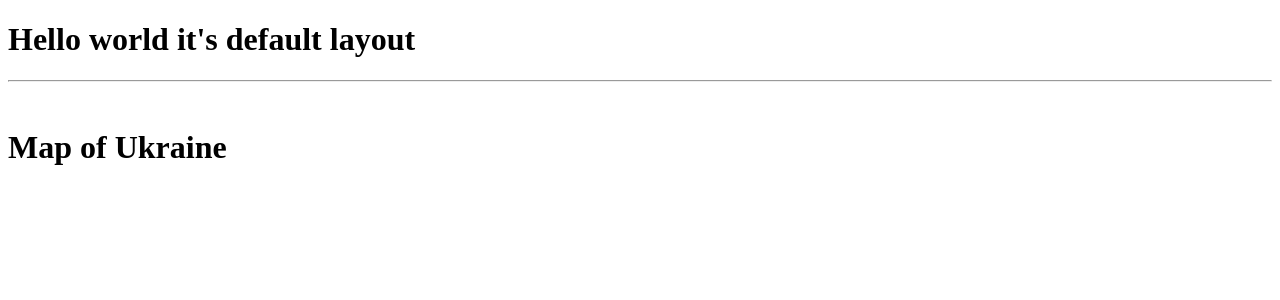
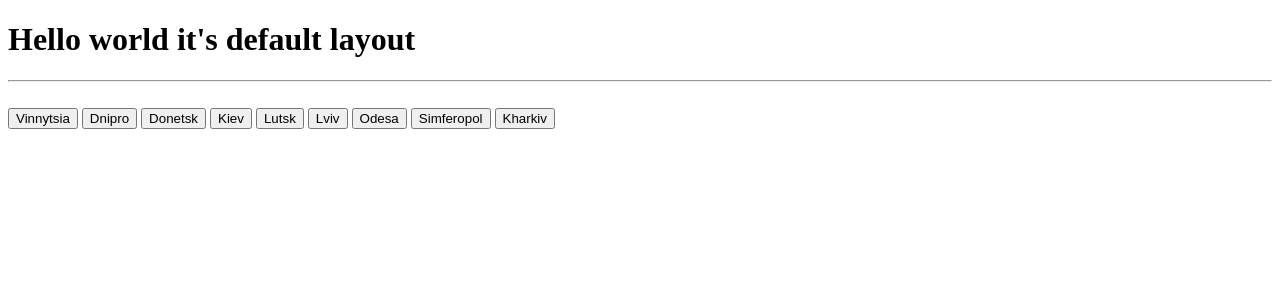
Before and after one commit to demirug/cov-blog.in.ua, a PHP site: page / in a window 1280 px wide. Shown: the top 300 px of the page. Run offline with PHP 8.4, Linux system fonts and the light colour scheme.

Commit message:
Created navigation buttons

```diff
--- a/application/views/Main/index.php
+++ b/application/views/Main/index.php
@@ -1 +1,9 @@
-<h1>Map of Ukraine</h1>
+<button onclick="window.location.href='/blogs/vinnytsia'">Vinnytsia</button>
+<button onclick="window.location.href='/blogs/dnipro'">Dnipro</button>
+<button onclick="window.location.href='/blogs/donetsk'">Donetsk</button>
+<button onclick="window.location.href='/blogs/kiev'">Kiev</button>
+<button onclick="window.location.href='/blogs/lutsk'">Lutsk</button>
+<button onclick="window.location.href='/blogs/lviv'">Lviv</button>
+<button onclick="window.location.href='/blogs/odesa'">Odesa</button>
+<button onclick="window.location.href='/blogs/simferopol'">Simferopol</button>
+<button onclick="window.location.href='/blogs/kharkiv'">Kharkiv</button>
```
